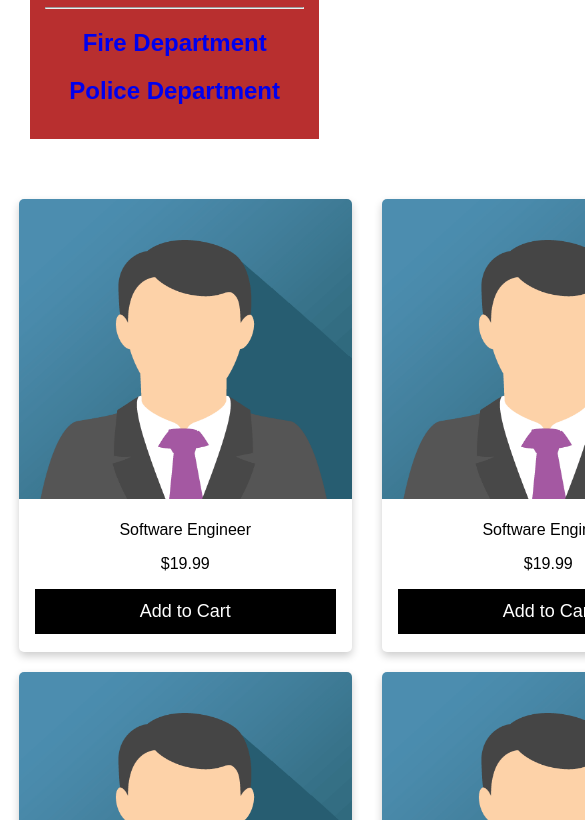
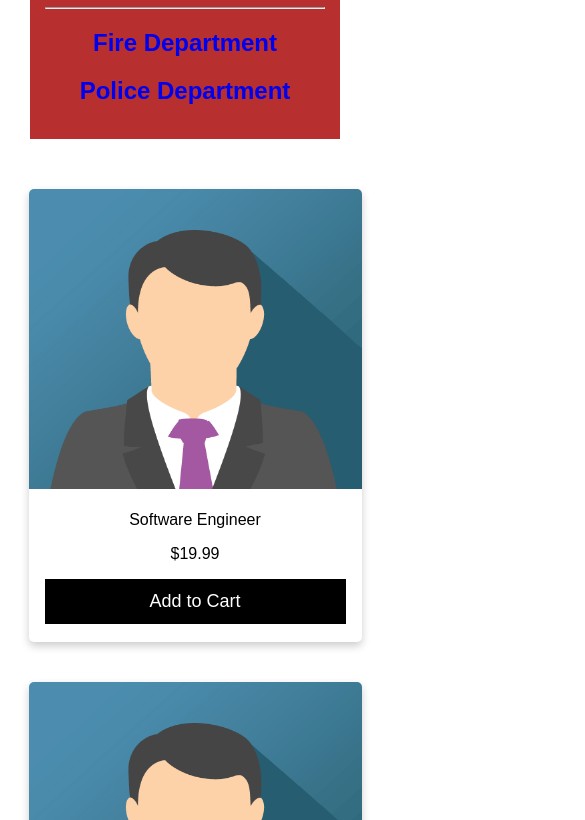
Before and after one commit to Jmiller1294/responder-equipment-frontend, a plain HTML site: page shopping.html in a window 390 px wide. Shown: the part 423-1243 px from the top of the page, 585 px wide, since content can reach past the window. Drawn offline with Linux system fonts and the light colour scheme.

Commit message:
messing around with flexbox

```diff
--- a/css/shopping.css
+++ b/css/shopping.css
@@ -1,30 +1,27 @@
 /********************************OUTER GRID**********************/
 
 
+
 #wrapper{
-  display: grid;
-  grid-template-columns: 25% auto;
-  grid-template-rows: 1fr;
-  grid-column-gap: 50px;
-  width: 95%;
+  display: flex;
 }
-
-
 @media only screen and (max-width: 844px ) {
   #wrapper{
     display: flex;
     flex-direction: column;
+
+
   }
 }
 /*Department-Grid*/
 
 #department-grid{
-  width: 70%;
+  width: 280px;
   padding: 10px;
   color: white;
   border: 5px solid rgb(184, 47, 47);
   background-color: rgb(184, 47, 47);
-  margin: 30PX;
+  margin: 30px;
   height: 25%;
 }
 
@@ -41,20 +38,20 @@ a:visited{
 
 
 
+
 /**************************INNER GRID*********************************/
 
-/*** PRODUCT LIST***/
- #product_grid{
-  display: grid;
-  grid-template-columns: repeat(3,1fr);
-  justify-content: center;
-  grid-row-gap: 20px;
-  grid-column-gap: 30px;
-  margin: 30px;
+
+#product_grid{
+  display: flex;
+  flex-wrap: wrap;
+
 }
 @media only screen and(max-width: 844px){
    #product_grid{
-
+    display: flex;
+    flex-direction: column;
+    align-items: center;
    }
 }
 
@@ -65,6 +62,7 @@ a:visited{
     width: 333px;
     height: auto;
     border-radius: 5px;
+    margin: 20px;
 
   }
   .card  img{
@@ -92,7 +90,11 @@ a:visited{
     width: 100%;
     font-size: 18px;
   }
-
+@media only screen and (max-width: 844px){
+  .card{
+    margin: 20px auto 20px;
+  }
+}
 
   /* .foot{
     border: 10px solid red;
```
